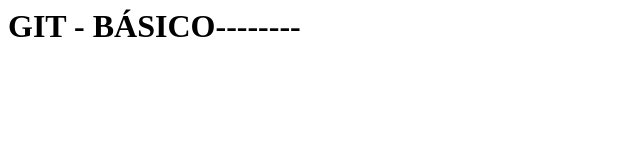
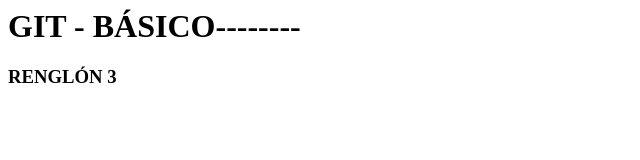
Before and after one commit to rociorobledo/GIT-1, a plain HTML site: page index2.html in a window 1280 px wide. Shown: the whole page, without its empty margins (0-640 px from the left). Drawn offline with Linux system fonts and the light colour scheme.

Commit message:
cambio 2 en la nueva rama

```diff
--- a/index2.html
+++ b/index2.html
@@ -8,5 +8,6 @@
 </head>
 <body>
     <h1>GIT - BÁSICO--------</h1>
+    <h3>RENGLÓN 3</h3>
 </body>
 </html>
```
